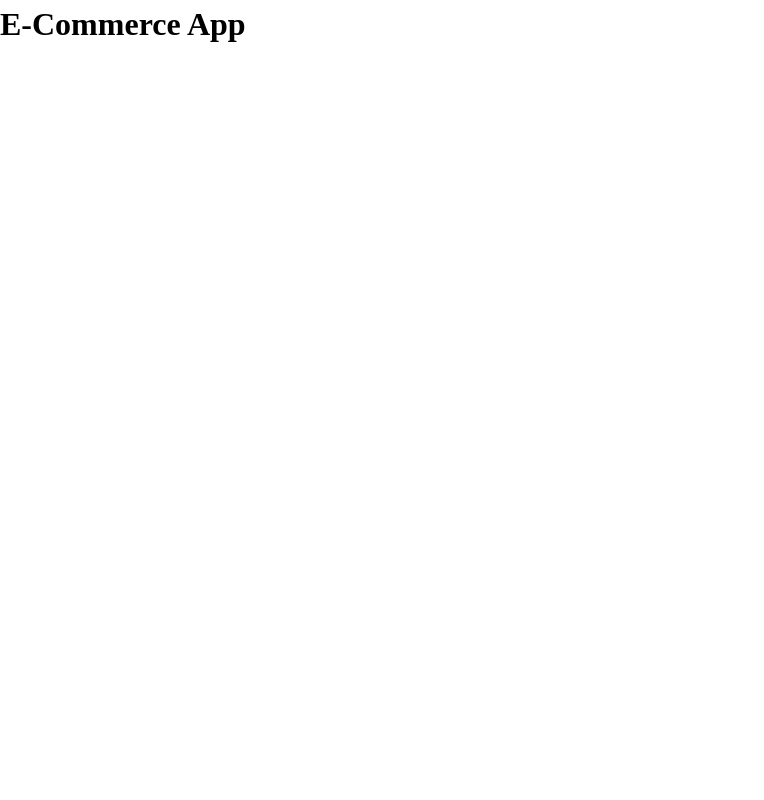
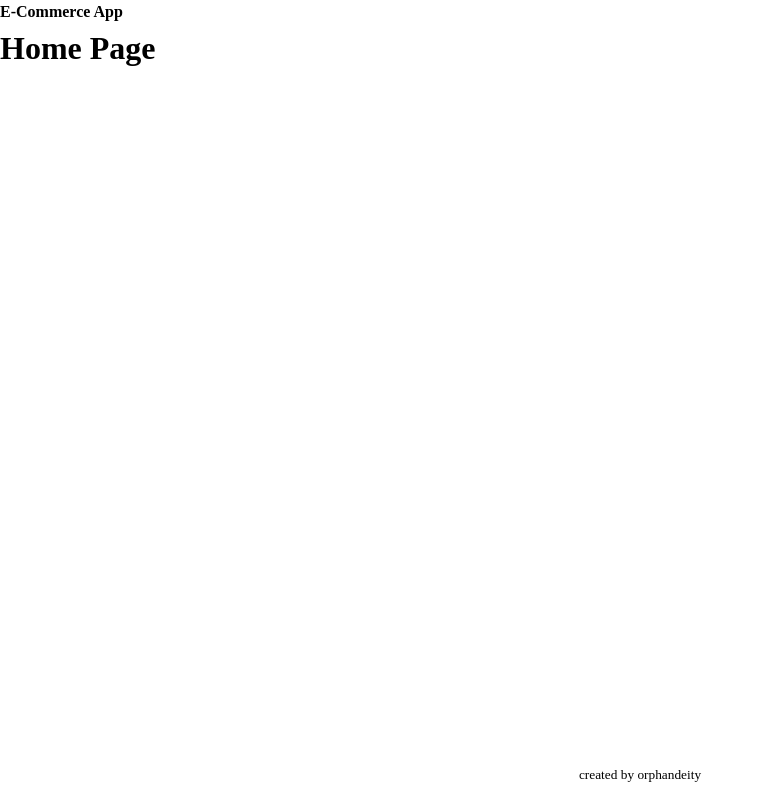
Before and after one commit to orphandeity/ecommerce-app, a React (Vite) app in the folder client/: page / in a window 1280 px wide. Shown: the whole page, without its empty margins (0-764 px from the left). Built offline with nearby package versions, Linux system fonts and the light colour scheme.

Commit message:
adds root layout

```diff
--- a/client/src/main.jsx
+++ b/client/src/main.jsx
@@ -1,13 +1,19 @@
 import React from "react";
 import ReactDOM from "react-dom/client";
 import { createBrowserRouter, RouterProvider } from "react-router-dom";
+import RootLayout from "./routes/RootLayout";
 import Home from "./routes/Home";
-import "./reset.css";
+import "./styles/reset.css";
 
 const router = createBrowserRouter([
   {
-    path: "/",
-    Component: Home,
+    Component: RootLayout,
+    children: [
+      {
+        path: "/",
+        Component: Home,
+      },
+    ],
   },
 ]);
 
--- a/client/src/routes/Home.jsx
+++ b/client/src/routes/Home.jsx
@@ -1,7 +1,7 @@
 function Root() {
   return (
     <>
-      <h1>E-Commerce App</h1>
+      <h1>Home Page</h1>
     </>
   );
 }
--- /dev/null
+++ b/client/src/routes/RootLayout.jsx
@@ -0,0 +1,18 @@
+import { Outlet } from "react-router-dom";
+import styles from "../styles/rootLayout.module.css";
+
+export default function RootLayout() {
+  return (
+    <div className={styles.layout}>
+      <header className={styles.header}>
+        <strong>E-Commerce App</strong>
+      </header>
+      <div className={styles.content}>
+        <Outlet />
+      </div>
+      <footer className={styles.footer}>
+        <small>created by orphandeity</small>
+      </footer>
+    </div>
+  );
+}
--- /dev/null
+++ b/client/src/styles/rootLayout.module.css
@@ -0,0 +1,22 @@
+.layout {
+  display: flex;
+  flex-direction: column;
+  min-height: 100vh;
+}
+
+.header {
+  display: flex;
+  justify-content: space-between;
+  align-items: center;
+}
+
+.content {
+  flex: 1;
+}
+
+.footer {
+  display: flex;
+  justify-content: center;
+  align-items: center;
+  height: 50px;
+}
```
Also changed, not shown: client/src/styles/reset.css (renamed from client/src/reset.css).
